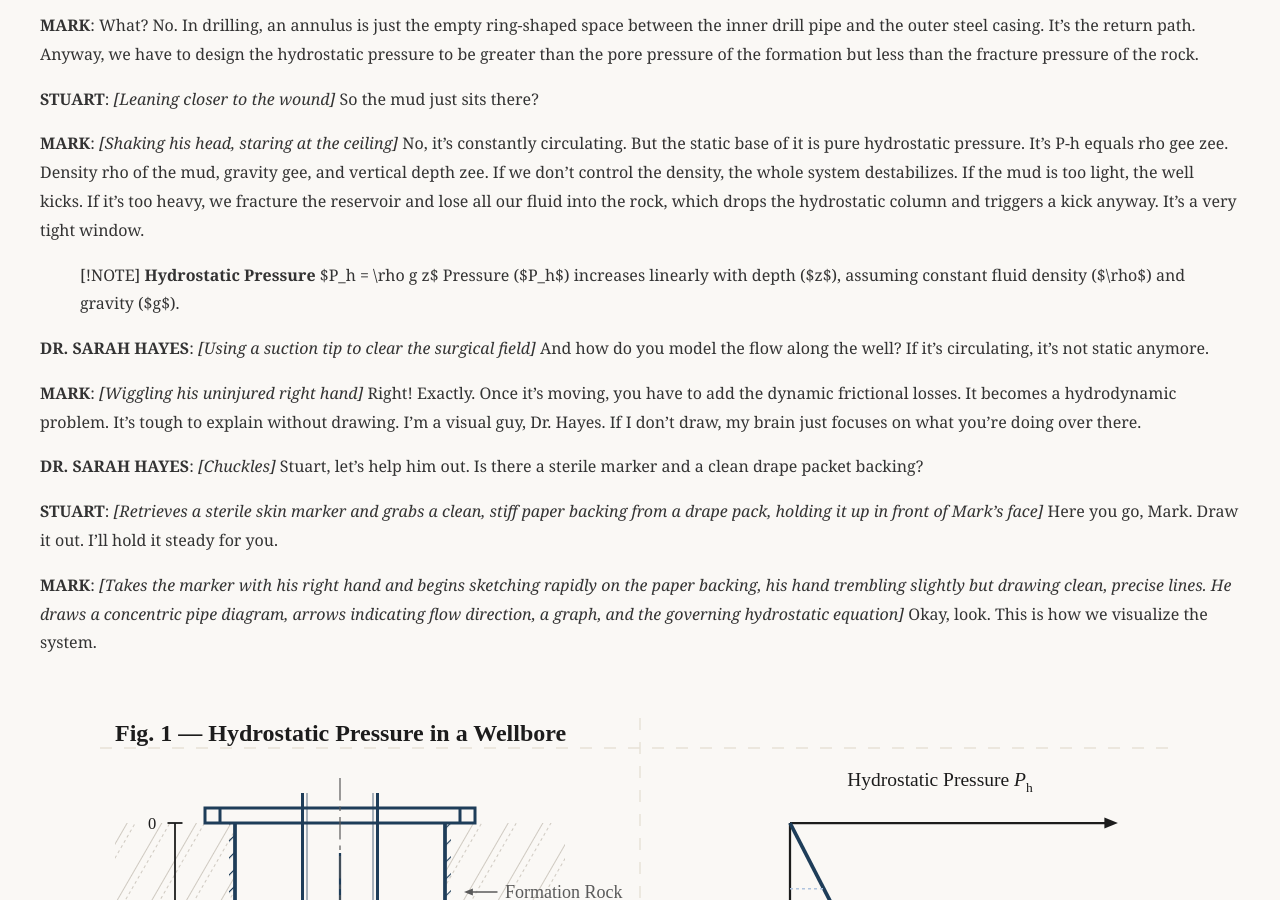
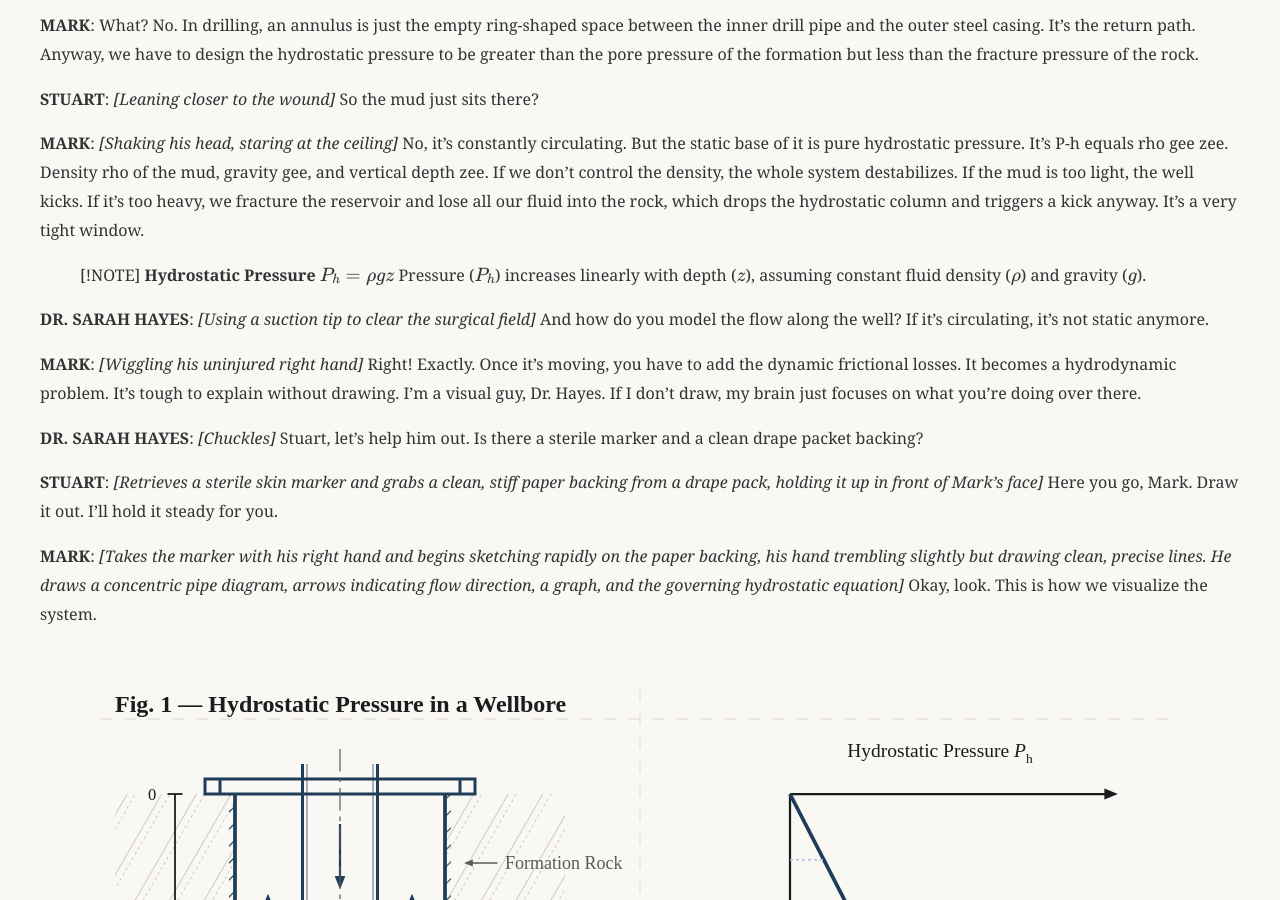
Before and after one commit to jmalicki/pulses-and-pathways, a Jekyll site: the page built from act_1_the_bedside_question.md, in a window 1280 px wide and 900 px high, scrolled down 1912 px. Built offline with Jekyll 4.4.1, drawn with Linux system fonts in a browser that asks for light colours; our own code applies the rules of GitHub Pages for plain Markdown files; part of the change alters nothing that is shown.

```diff
--- a/_layouts/default.html
+++ b/_layouts/default.html
@@ -148,5 +148,14 @@
   <div class="container">
     {{ content }}
   </div>
+  <script>
+    MathJax = {
+      tex: {
+        inlineMath: [['$', '$']],
+        displayMath: [['$$', '$$']]
+      }
+    };
+  </script>
+  <script src="https://cdn.jsdelivr.net/npm/mathjax@3/es5/tex-chtml.js" async></script>
 </body>
 </html>
```
